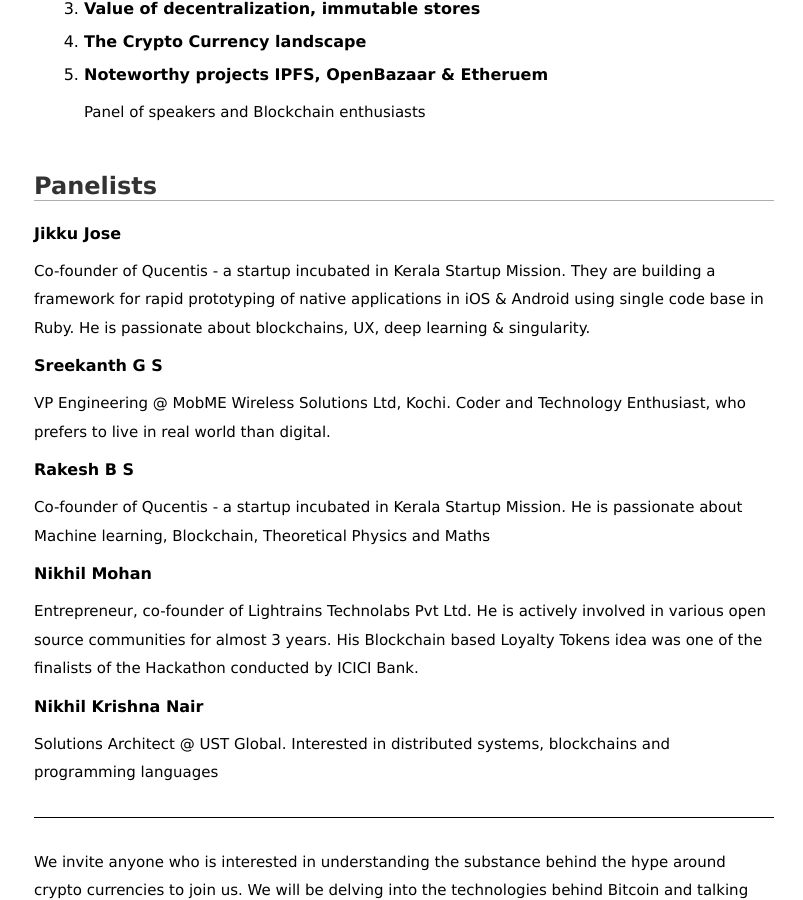
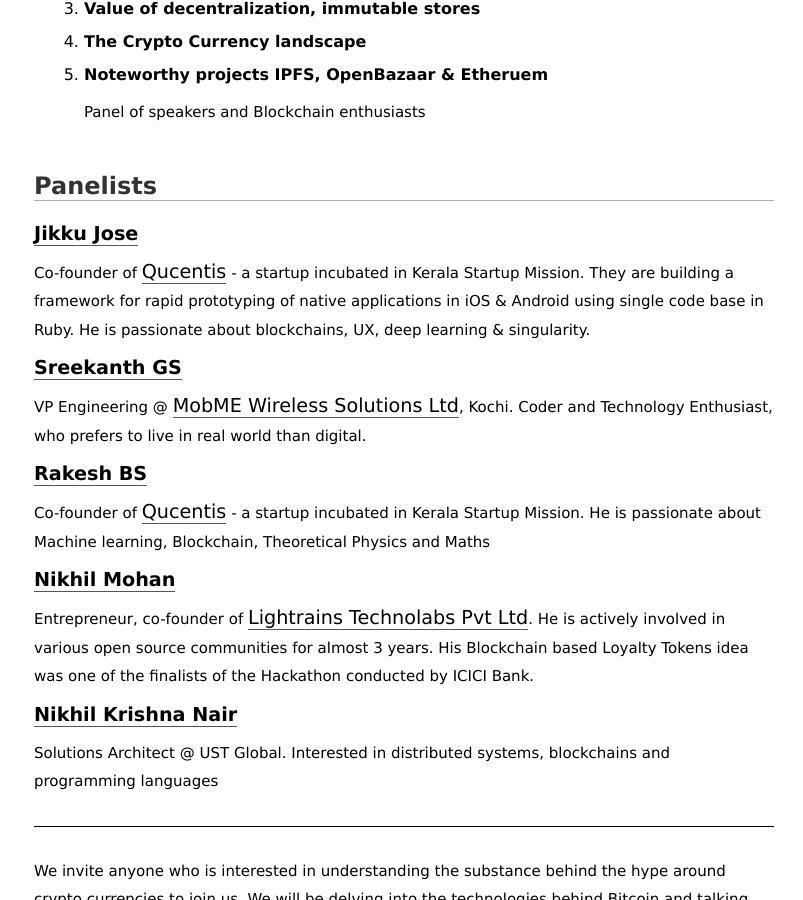
Before and after one commit to big-org/big-org.github.io, a Jekyll site: the page built from _posts/2016-08-04-meetup-ust-6.md, in a window 1280 px wide and 900 px high, scrolled down 724 px. Shown: the whole window, without its empty margins (236-1039 px from the left). Built offline with Jekyll 4.4.1, drawn with Linux system fonts in a browser that asks for light colours.

```diff
--- a/_posts/2016-08-04-meetup-ust-6.md
+++ b/_posts/2016-08-04-meetup-ust-6.md
@@ -23,20 +23,29 @@ eventbrite: https://www.eventbrite.com/e/blockchain-interest-group-the-crypto-cu
 
 ## Panelists
 
-### Jikku Jose
- Co-founder of Qucentis - a startup incubated in Kerala Startup Mission. They are building a framework for rapid prototyping of native applications in iOS & Android using single code base in Ruby. He is passionate about blockchains, UX, deep learning & singularity.
+### [Jikku Jose][jikkujose]
+ Co-founder of [Qucentis][q] - a startup incubated in Kerala Startup Mission. They are building a framework for rapid prototyping of native applications in iOS & Android using single code base in Ruby. He is passionate about blockchains, UX, deep learning & singularity.
 
-### Sreekanth G S
- VP Engineering @ MobME Wireless Solutions Ltd, Kochi. Coder and Technology Enthusiast, who prefers to live in real world than digital.
+### [Sreekanth GS][sreekanthgs]
+ VP Engineering @ [MobME Wireless Solutions Ltd][mm], Kochi. Coder and Technology Enthusiast, who prefers to live in real world than digital.
 
-### Rakesh B S
- Co-founder of Qucentis - a startup incubated in Kerala Startup Mission. He is passionate about Machine learning, Blockchain, Theoretical Physics and Maths
+### [Rakesh BS][rakeshbs]
+ Co-founder of [Qucentis][q] - a startup incubated in Kerala Startup Mission. He is passionate about Machine learning, Blockchain, Theoretical Physics and Maths
 
-### Nikhil Mohan
- Entrepreneur, co-founder of Lightrains Technolabs Pvt Ltd. He is actively involved in various open source communities for almost 3 years. His Blockchain based Loyalty Tokens idea was one of the finalists of the Hackathon conducted by ICICI Bank.
+### [Nikhil Mohan][niksmac]
+ Entrepreneur, co-founder of [Lightrains Technolabs Pvt Ltd][lr]. He is actively involved in various open source communities for almost 3 years. His Blockchain based Loyalty Tokens idea was one of the finalists of the Hackathon conducted by ICICI Bank.
 
-### Nikhil Krishna Nair
+### [Nikhil Krishna Nair][technikhil]
  Solutions Architect @ UST Global. Interested in distributed systems, blockchains and programming languages
 
 ---
 We invite anyone who is interested in understanding the substance behind the hype around crypto currencies to join us. We will be delving into the technologies behind Bitcoin and talking about why we feel they are so revolutionary. We would have a panel of speakers and enthusiasts available to discuss blockchains, the applications and noteworthy projects. Our meetups are generally quite interactive and we love it when everyone is asking questions and participating in the discussion.
+
+[jikkujose]: http://twitter.com/jikkujose
+[niksmac]: http://twitter.com/niksmac_
+[technikhil]: http://twitter.com/technikhil
+[sreekanthgs]: http://twitter.com/sreekanthgs
+[rakeshbs]: http://twitter.com/rakesh_bs
+[q]: http://qucentis.com
+[lr]: http://lightrains.com
+[mm]: http://www.mobme.in
```
